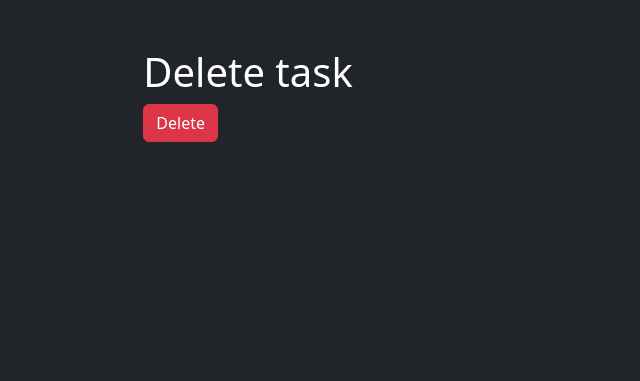
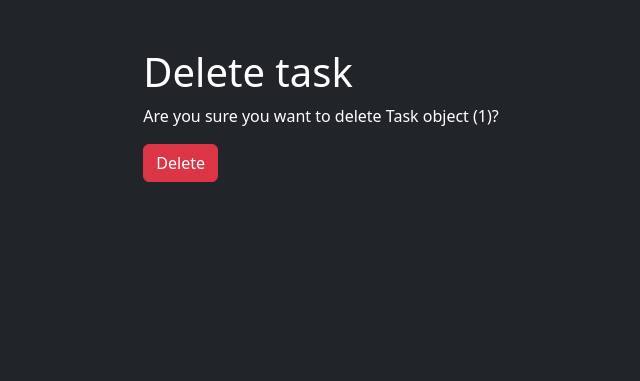
Before and after one commit to Midnight95/task-manager, a Django app: page /task/1/delete/ in a window 1280 px wide. Shown: the part 57-438 px from the top of the page, without its empty margins (82-722 px from the left). Run offline with Django 4.2, Linux system fonts and the light colour scheme; tables that the repository leaves empty hold one stand-in row (values such as "Sample post"); some libraries are stand-ins or nearby versions.

Commit message:
updated deletion form

```diff
--- a/task_manager/templates/forms/delete.html
+++ b/task_manager/templates/forms/delete.html
@@ -3,6 +3,7 @@
   {% load i18n django_bootstrap5 %}
     <div class="container col-12 col-md-10 col-lg-8 mx-auto">
     <p class="h1">{{ title }}</p>
+    <p>{% translate "Are you sure you want to delete" %} {{ object }}?</p>
       <form method="post">
         {% csrf_token %}
         {% bootstrap_button button_class="btn btn-danger" button_type="submit" content=button_text %}
```
